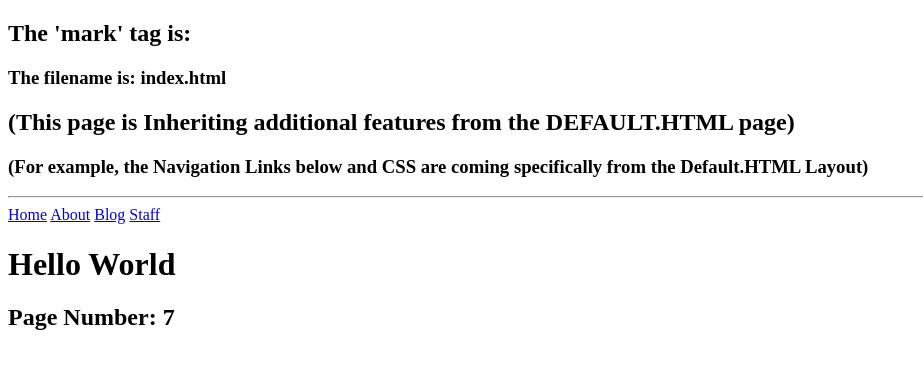
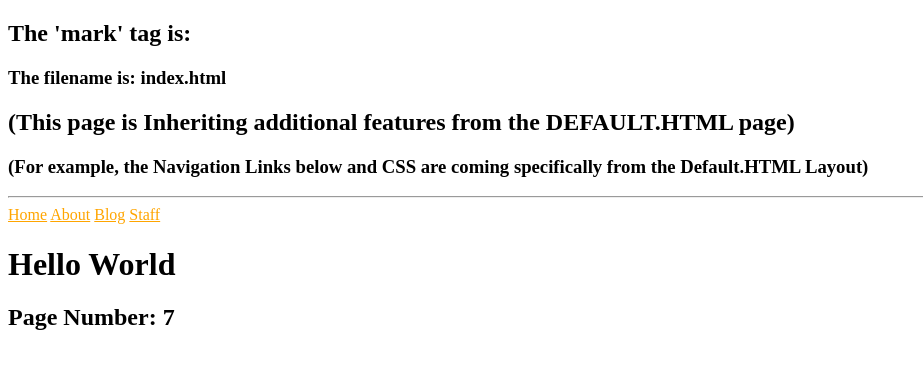
Before and after one commit to jarondevcenter/jekyll_circle_ci_test, a Jekyll site: the page built from index.html, in a window 1280 px wide. Shown: the top 369 px of the page, without its empty margins (0-923 px from the left). Built offline with Jekyll 4.4.1, drawn with Linux system fonts in a browser that asks for light colours.

Commit message:
css test on nav links

```diff
--- a/_includes/navigation.html
+++ b/_includes/navigation.html
@@ -2,7 +2,7 @@
   <nav><!--FOR EACH ITEM IN THE navigation.yml file-->
     {% for item in site.data.navigation %}<!--ACCESSES _data/navigation.yml-->
    <!--HOME & ABOUT LINKS --> <!--IF PG IS CURRENT PG, TURN LINK RED WITH CSS/SASS CLASS-->  <!--DISPLAY PG NAME-->
-      <a href="{{ item.link }}" {% if page.url == item.link %} class="current" {% endif %}>{{ item.name }}</a>
+      <a href="{{ item.link }}" {% if page.url == item.link %} class="current" {% else %} class="all" {% endif %}>{{ item.name }}</a>
 
     {% endfor %}
   </nav>
```
